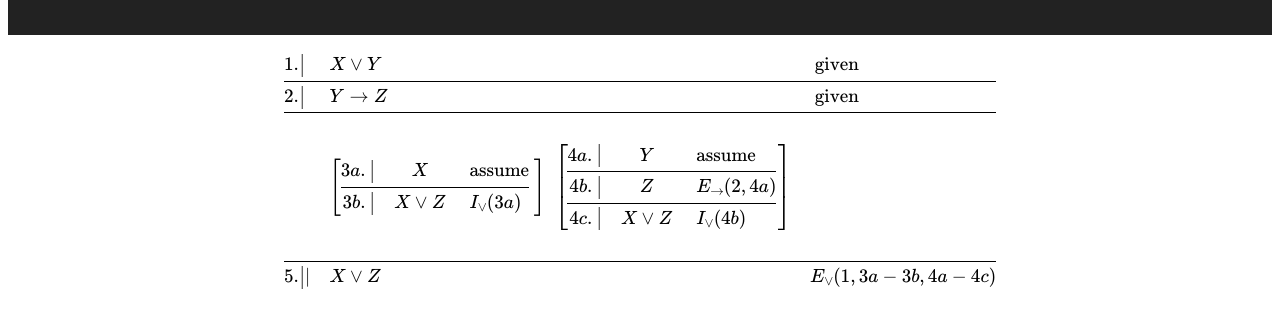
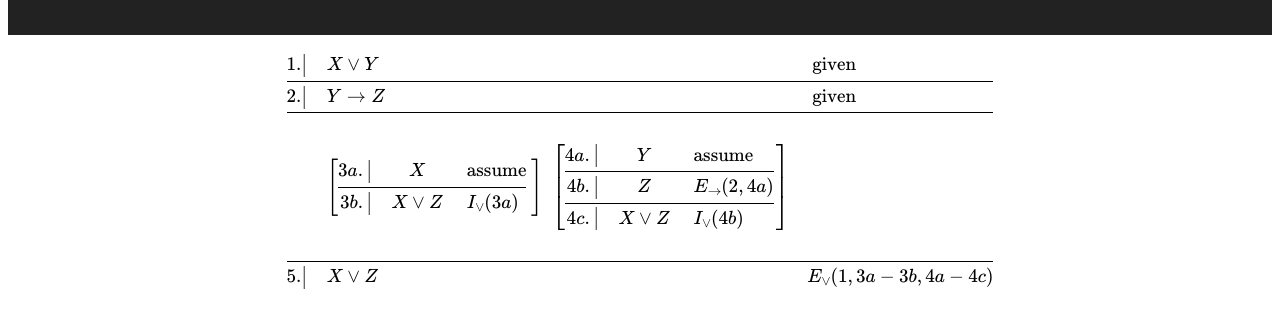
Before and after one commit to ZYL622/logic_exp_style2, a plain HTML site: page solution_2.html in a window 1280 px wide. Shown: the part 68-396 px from the top of the page. Drawn offline with nearby package versions, Linux system fonts and the light colour scheme.

Commit message:
Update solution_2.html

```diff
--- a/solution_2.html
+++ b/solution_2.html
@@ -43,7 +43,7 @@
       3b.\big|&X \vee Z ~&I_{\vee}(3a)\\ \end{array}$ } \right]~~} {\left[
       \mbox{$\begin{array}{rcl} 4a.\big|& Y ~&\textup{assume} \\ \hline
       4b.\big|& Z ~&E_{\rightarrow}(2,4a) \\ \hline 4c. \big|&X \vee Z
-      ~&I_{\vee}(4b)\\ \end{array}$} \right]\\} &\\ \\ \hline 5. \big| |&X \vee
+      ~&I_{\vee}(4b)\\ \end{array}$} \right]\\} &\\ \\ \hline 5. \big|&X \vee
       Z & E_{\vee}(1,3a-3b,4a-4c)\\ \end{array} \]
     </p>
 
```
